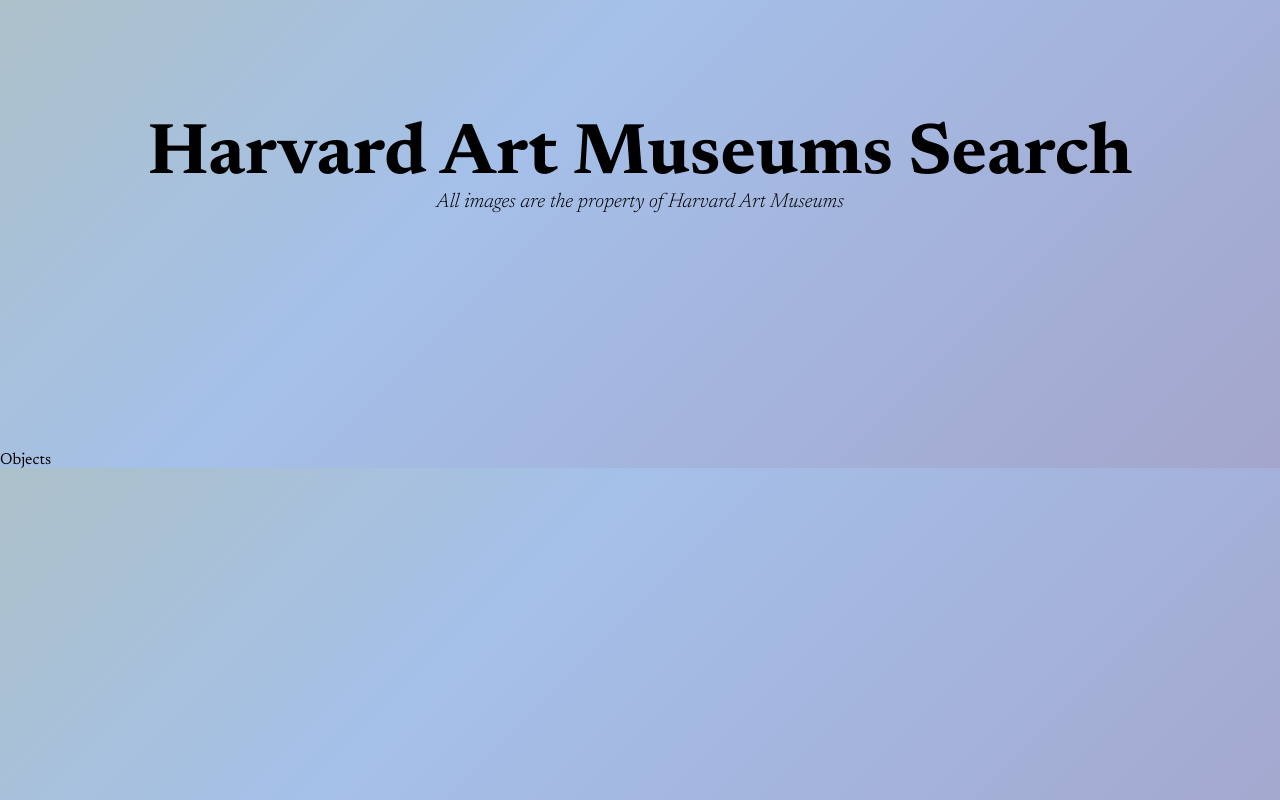
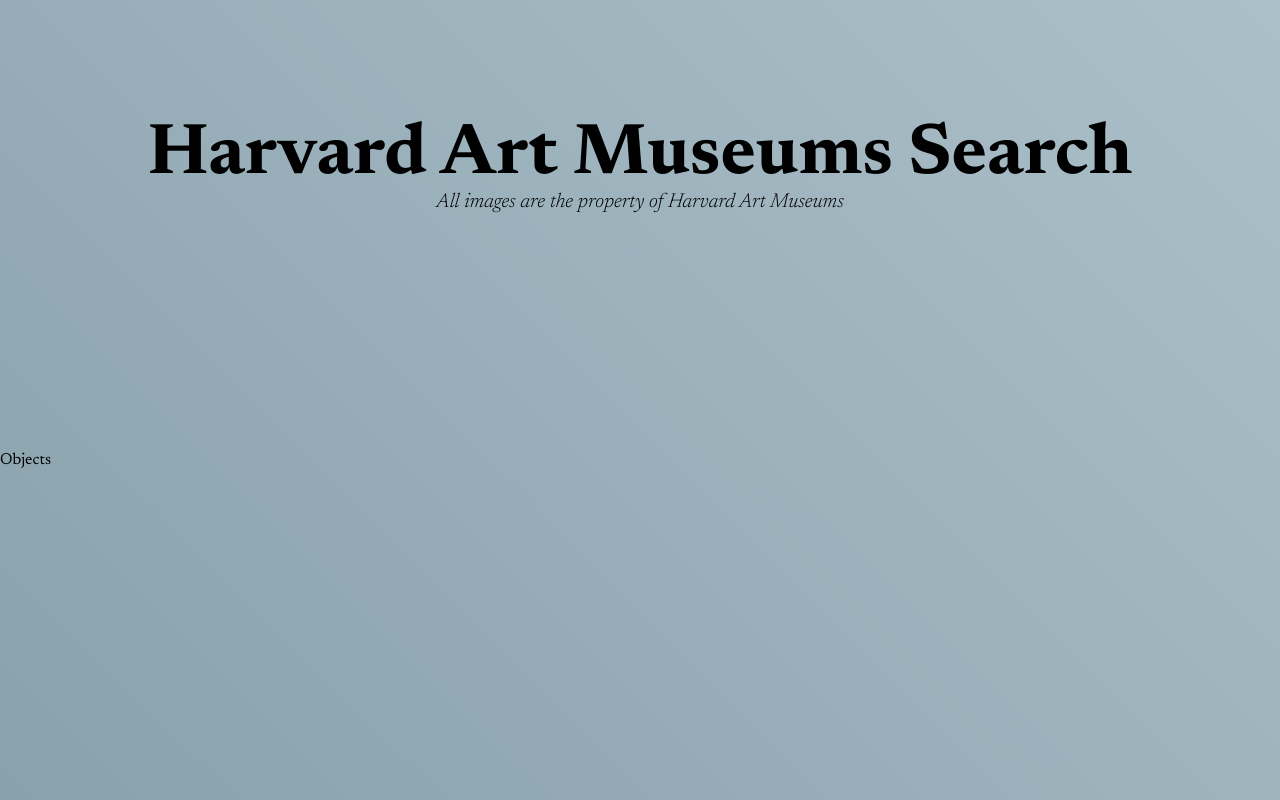
Before and after one commit to jaredjgebel/harvard-art-api-express, a React (Create React App) app in the folder client/: page / in a window 1280 px wide. Shown: the top 800 px of the page. Built offline with nearby package versions, Linux system fonts and the light colour scheme.

Commit message:
Update styling

```diff
--- a/client/src/components/modal/Modal.module.css
+++ b/client/src/components/modal/Modal.module.css
@@ -6,11 +6,13 @@
 .modal {
   width: 85%;
   position: absolute;
-  background-color: slategray;
+  background-color: #a3b0bd;
   z-index: 20;
-  bottom: -28rem;
+  top: 2rem;
   left: 5rem;
   padding: 2rem 2rem;
+  border-radius: 5px;
+  box-shadow: 1px 1px 3px darkslategray;
 }
 
 .modalItem {
--- a/client/src/index.css
+++ b/client/src/index.css
@@ -1,30 +1,29 @@
 @import url("https://fonts.googleapis.com/css2?family=Newsreader:ital,wght@0,300;0,400;0,700;1,300;1,400&display=swap");
 
 :root {
-  background: hsla(197, 21%, 73%, 1);
+  background: hsla(199, 21%, 73%, 1);
 
   background: linear-gradient(
-    315deg,
-    hsla(197, 21%, 73%, 1) 0%,
-    hsla(216, 61%, 78%, 1) 37%,
-    hsla(238, 28%, 72%, 1) 100%
+    225deg,
+    hsla(199, 21%, 73%, 1) 0%,
+    hsla(198, 16%, 51%, 1) 100%
   );
 
   background: -moz-linear-gradient(
-    315deg,
-    hsla(197, 21%, 73%, 1) 0%,
-    hsla(216, 61%, 78%, 1) 37%,
-    hsla(238, 28%, 72%, 1) 100%
+    225deg,
+    hsla(199, 21%, 73%, 1) 0%,
+    hsla(198, 16%, 51%, 1) 100%
   );
 
   background: -webkit-linear-gradient(
-    315deg,
-    hsla(197, 21%, 73%, 1) 0%,
-    hsla(216, 61%, 78%, 1) 37%,
-    hsla(238, 28%, 72%, 1) 100%
+    225deg,
+    hsla(199, 21%, 73%, 1) 0%,
+    hsla(198, 16%, 51%, 1) 100%
   );
 
-  filter: progid: DXImageTransform.Microsoft.gradient( startColorstr="#ACC1C9", endColorstr="#A5C0E9", GradientType=1 );
+  filter: progid: DXImageTransform.Microsoft.gradient( startColorstr="#ACC0C9", endColorstr="#6E8A96", GradientType=1 );
+
+  min-height: 300vh;
 }
 
 *,
@@ -54,6 +53,7 @@
 
 button:hover {
   transform: scale(1.05);
+  transition: 0.3s ease-in;
   box-shadow: 1px 1px 3px black;
 }
 
```
